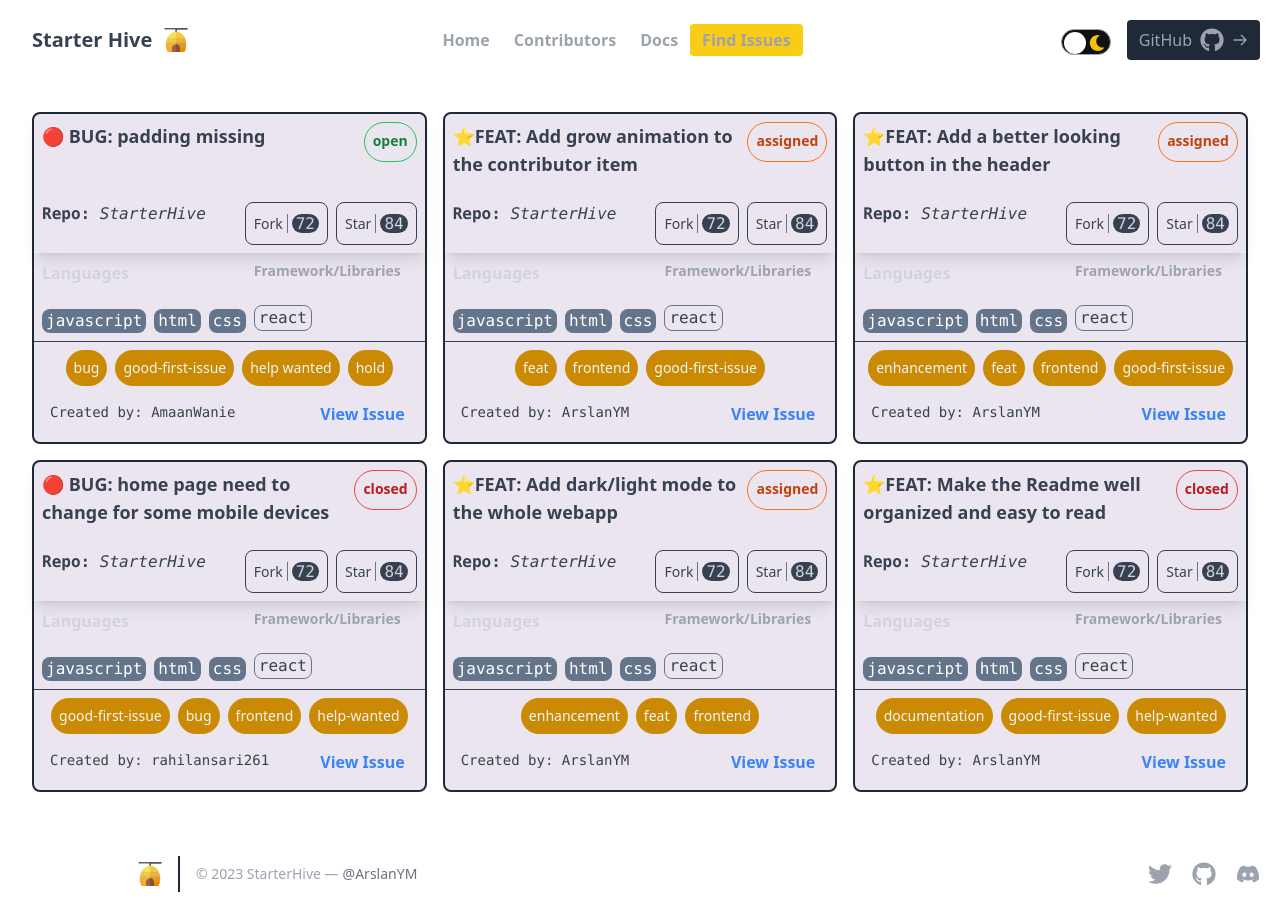
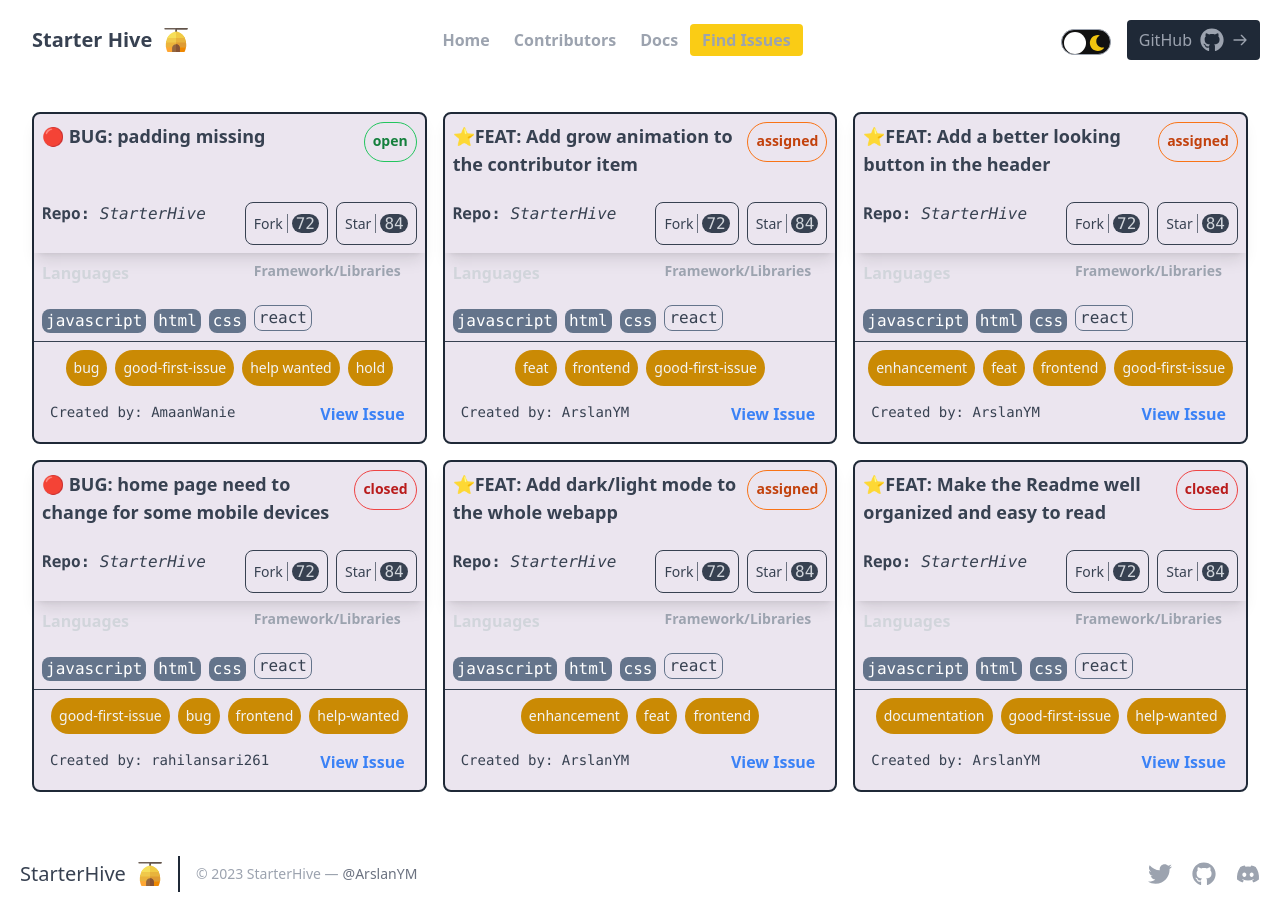
Before and after one commit to smartech75/StarterHive, a React (Vite) app in the folder web/: page /issues in a window 1280 px wide. Built offline with nearby package versions, Linux system fonts and the light colour scheme.

Commit message:
FEAT: Add dark/light mode to the whole webapp #177

```diff
--- a/web/src/layouts/Footer.jsx
+++ b/web/src/layouts/Footer.jsx
@@ -9,7 +9,7 @@
     return (
         <footer className={`text-gray-400 ${theme.bg_Selected} body-font`}>
             <div className="container px-5 py-8 mx-auto flex items-center sm:flex-row flex-col">
-                <a className="flex title-font font-medium items-center md:justify-start justify-center text-white" >
+                <a className={`flex title-font font-medium items-center md:justify-start justify-center ${theme.text_Color}`} >
                     <span className="text-xl">StarterHive</span>
                     <img className='object-contain h-6 w-6 ml-3 ' src={footer_icon} />
                 </a>
--- a/web/src/pages/Contributors/ContributorItem.jsx
+++ b/web/src/pages/Contributors/ContributorItem.jsx
@@ -18,7 +18,7 @@
             target="_blank"
             rel="noreferrer"
             href={url}
-            className="text-gray-600 hover:text-white  text-base"
+            className={`text-gray-600 hover:${theme.text_Color}  text-base`}
           >
             More Details
           </a>
```
